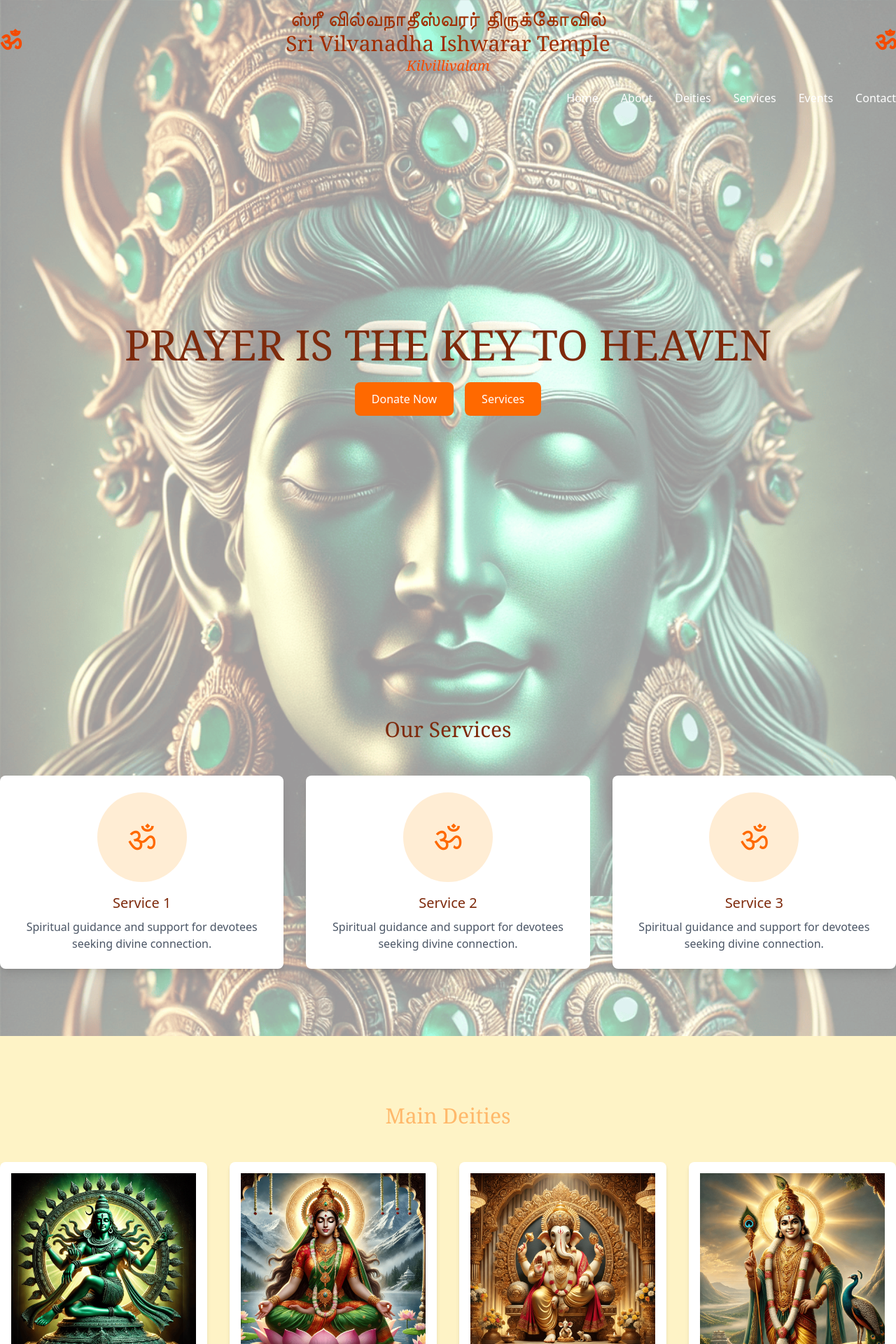
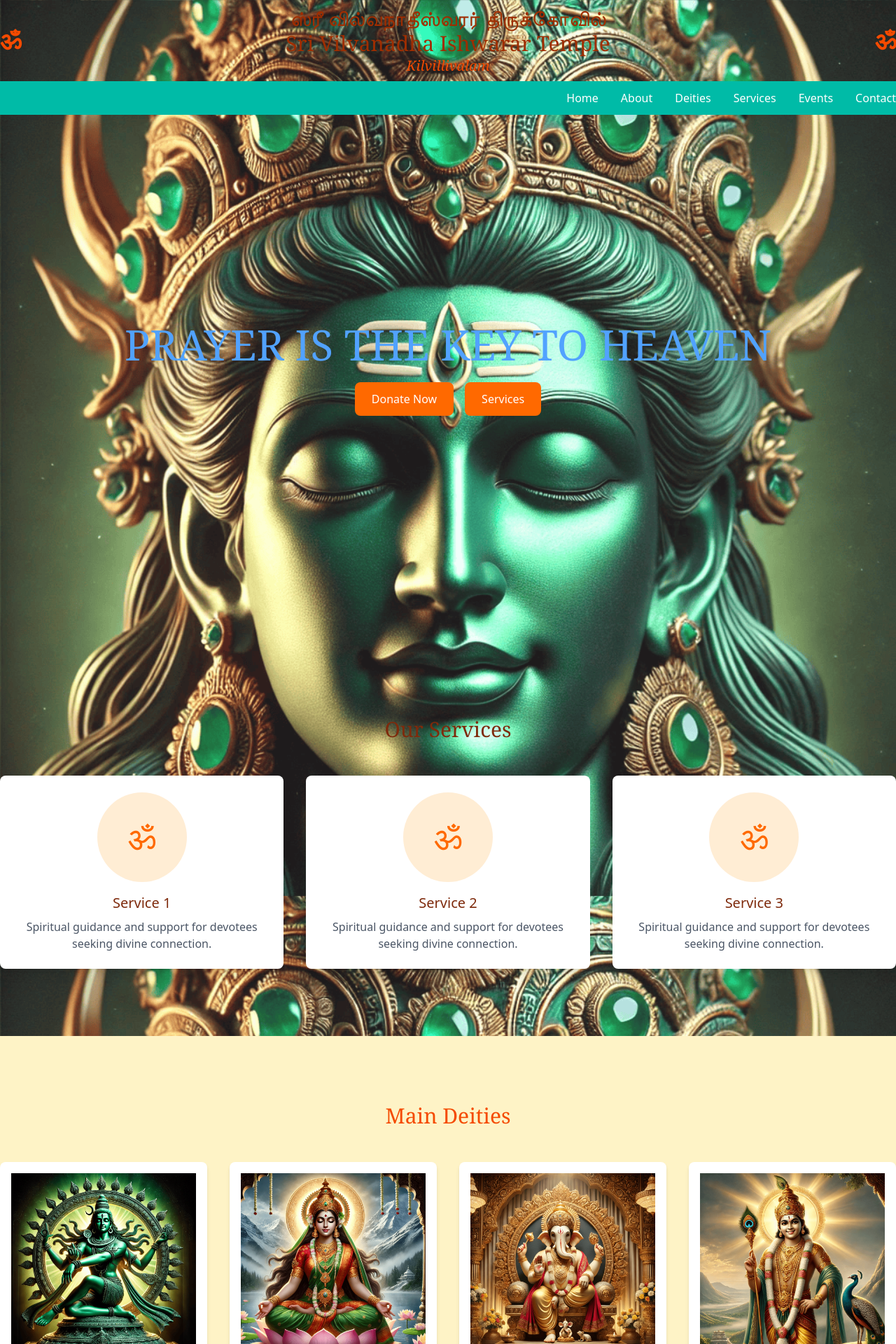
Before and after one commit to AshokkumarMCA/vilvanadhan.org, a React (Vite) app: page / in a window 1280 px wide. Shown: the top 1920 px of the page at 70% size. Built offline with nearby package versions, Linux system fonts and the light colour scheme.

Commit message:
final push

```diff
--- a/src/App.tsx
+++ b/src/App.tsx
@@ -27,7 +27,7 @@ function App() {
   return (
     <div className="bg-amber-200 text-orange-900 dark:bg-white dark:text-white" style={{backgroundImage:"url('./images/background.png')"}}>
       {/* Fixed Header */}
-      <header className={`fixed top-0 left-0 right-0 z-50 transition-all duration-300 ${isScrolled ? 'bg-emerald-800 shadow-md py-2' : 'bg-transparent py-2'}`}>
+      <header className={`fixed top-0 left-0 right-0 z-50 transition-all duration-300 ${isScrolled ? 'bg-orange-100/95 shadow-md py-2' : 'bg-transparent py-2'}`}>
         <div className="container mx-auto flex justify-between items-center">
           <ShivaLogo />
           <div className="flex flex-col items-center">
@@ -42,7 +42,7 @@ function App() {
 
       {/* Main Content with Emerald Green Shiva Background */}
       <main className="pt-32" style={{
-        backgroundImage: `linear-gradient(rgba(255, 255, 255, 0.60), rgba(255, 255, 255, 0.60)),url('./images/background.png')`,
+        backgroundImage: `linear-gradient(rgba(255, 255, 255, 0.10), rgba(255, 255, 255, 0.10)),url('./images/background.png')`,
         backgroundSize: 'cover',
         backgroundAttachment: 'fixed',
         backgroundPosition: 'center',
@@ -55,7 +55,7 @@ function App() {
             transition={{ duration: 1 }}
             className="text-center"
           >
-            <h1 className="text-4xl md:text-6xl font-serif mb-6">PRAYER IS THE KEY TO HEAVEN</h1>
+            <h1 className="text-4xl md:text-6xl font-serif mb-6 text-blue-400">PRAYER IS THE KEY TO HEAVEN</h1>
             <div className="flex flex-wrap justify-center gap-4">
               <motion.button
                 whileHover={{ scale: 1.05 }}
@@ -79,7 +79,7 @@ function App() {
             <motion.h2
               initial={{ opacity: 0, y: 20 }}
               whileInView={{ opacity: 1, y: 0 }}
-              transition={{ duration: 0.5 }}
+              transition={{ duration: 1 }}
               viewport={{ once: true }}
               className="text-3xl font-serif text-center mb-12"
             >
@@ -91,7 +91,7 @@ function App() {
                   key={item}
                   initial={{ opacity: 0, y: 20 }}
                   whileInView={{ opacity: 1, y: 0 }}
-                  transition={{ duration: 0.5, delay: item * 0.1 }}
+                  transition={{ duration: 1, delay: item * 0.2 }}
                   viewport={{ once: true }}
                   className="text-center bg-white p-6 rounded-lg shadow-lg"
                 >
@@ -112,9 +112,9 @@ function App() {
             <motion.h2
               initial={{ opacity: 0, y: 20 }}
               whileInView={{ opacity: 1, y: 0 }}
-              transition={{ duration: 0.5 }}
+              transition={{ duration: 1.5 }}
               viewport={{ once: true }}
-              className="text-3xl font-serif text-center mb-12"
+              className="text-3xl font-serif text-center mb-12 text-orange-600"
             >
               Main Deities
             </motion.h2>
@@ -178,13 +178,13 @@ function App() {
 
         {/* Join Us Section */}
         <section className="py-24">
-          <div className="container mx-auto text-center">
+          <div className="container mx-auto text-center ">
             <motion.h2
               initial={{ opacity: 0, y: 20 }}
               whileInView={{ opacity: 1, y: 0 }}
               transition={{ duration: 0.5 }}
               viewport={{ once: true }}
-              className="text-3xl font-serif mb-12"
+              className="text-3xl font-serif mb-12 text-orange-400"
             >
               Join Us in Prayer
             </motion.h2>
@@ -202,14 +202,14 @@ function App() {
         </section>
 
         {/* Testimonials Section */}
-        <section className="py-24 bg-orange-50">
+        <section className="py-12 bg-orange-50 text-blue-600">
           <div className="container mx-auto">
             <motion.h2
               initial={{ opacity: 0, y: 20 }}
               whileInView={{ opacity: 1, y: 0 }}
               transition={{ duration: 0.5 }}
               viewport={{ once: true }}
-              className="text-3xl font-serif text-center mb-12"
+              className="text-3xl font-serif text-center mb-6"
             >
               Testimonials
             </motion.h2>
@@ -221,10 +221,6 @@ function App() {
                 },
                 {
                   name: 'Rakesh Kumar',
-                  text: 'The temple has become my second home. The priest\'s knowledge and the community spirit make this place special.'
-                },
-                {
-                  name: 'Ananya Sharma',
                   text: 'The temple has become my second home. The priest\'s knowledge and the community spirit make this place special.'
                 }
               ].map((testimonial, index) => (
@@ -251,7 +247,7 @@ function App() {
 
         {/* News & Blogs Section */}
         <section className="py-24">
-          <div className="container mx-auto">
+          <div className="container mx-auto text-yellow-300">
             <motion.h2
               initial={{ opacity: 0, y: 20 }}
               whileInView={{ opacity: 1, y: 0 }}
@@ -344,14 +340,14 @@ function App() {
                 <h3 className="text-2xl mb-4">Send a Message</h3>
                 <form className="space-y-4 bg-gray-300" style={{borderRadius:5,marginRight:100}}>
                   <div>
-                    <input
+                    <input required
                       type="text"
                       placeholder="Your Name"
                       className="w-full p-3 rounded-lg text-orange-900"
                     />
                   </div>
                   <div>
-                    <input
+                    <input required
                       type="email"
                       placeholder="Your Email"
                       className="w-full p-3 rounded-lg text-orange-900"
--- a/src/components/navigation/Nav.tsx
+++ b/src/components/navigation/Nav.tsx
@@ -2,7 +2,7 @@
 const Nav:React.FC=()=>{
 
     return(<>
-     <nav className="text-white mt-2">
+     <nav className="bg-teal-500 text-white mt-2 hover:bg-orange-100">
           <div className="container mx-auto">
             <ul className="flex justify-end space-x-8 py-3">
               <li><a href="#home" className="hover:text-teal-300 transition-colors">Home</a></li>
```
